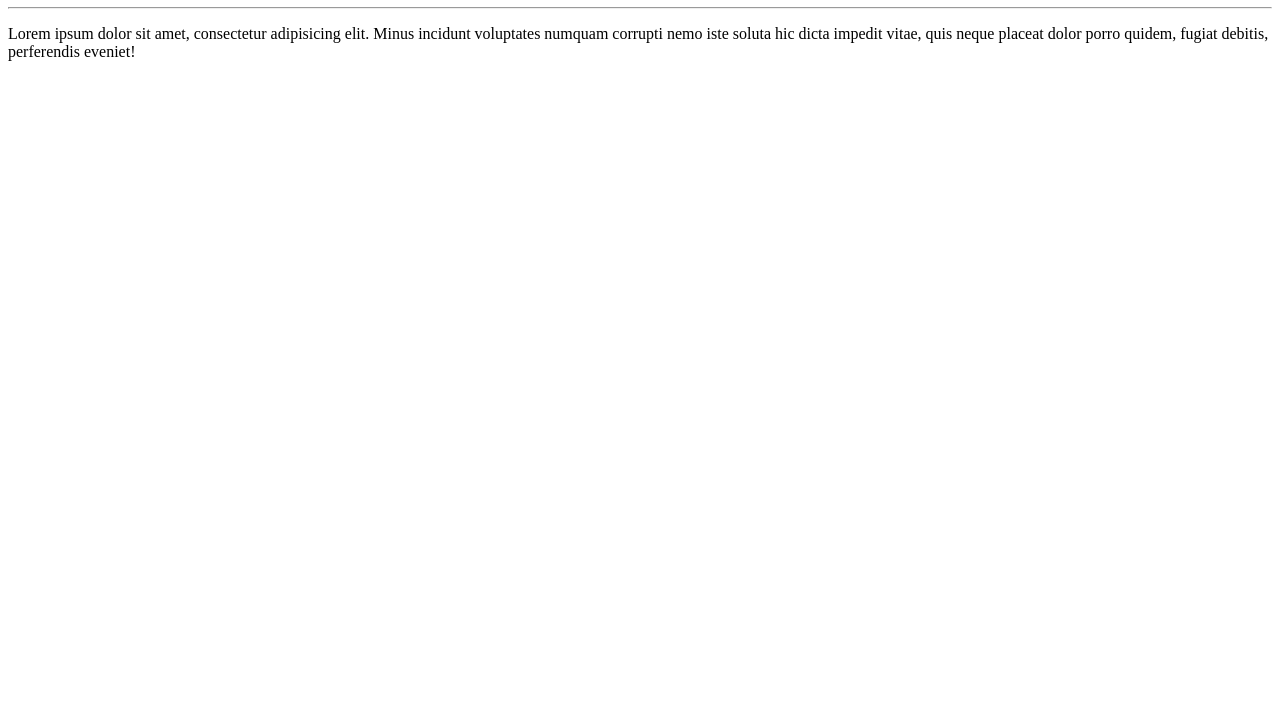
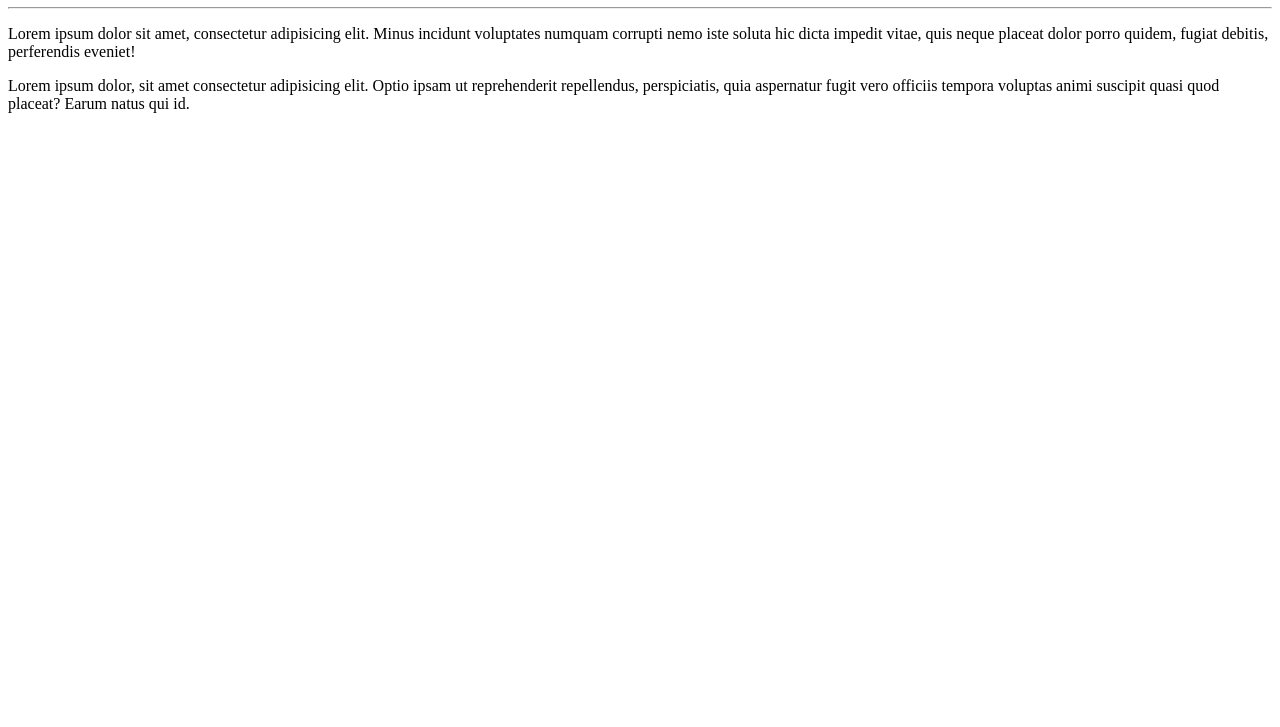
Before and after one commit to ThiagosSousa/Ola-Mundo, a plain HTML site: page site-exemplo/index.html in a window 1280 px wide. Shown: the part 73-800 px from the top of the page. Drawn offline with Linux system fonts and the light colour scheme.

Commit message:
Acrescentando o segundo parágrafo.

```diff
--- a/site-exemplo/index.html
+++ b/site-exemplo/index.html
@@ -9,6 +9,6 @@
     <h1>Olá, Mundo!</h1>
     <hr>
     <p>Lorem ipsum dolor sit amet, consectetur adipisicing elit. Minus incidunt voluptates numquam corrupti nemo iste soluta hic dicta impedit vitae, quis neque placeat dolor porro quidem, fugiat debitis, perferendis eveniet!</p>
-
+    <p>Lorem ipsum dolor, sit amet consectetur adipisicing elit. Optio ipsam ut reprehenderit repellendus, perspiciatis, quia aspernatur fugit vero officiis tempora voluptas animi suscipit quasi quod placeat? Earum natus qui id.</p>
 </body>
 </html>
```
